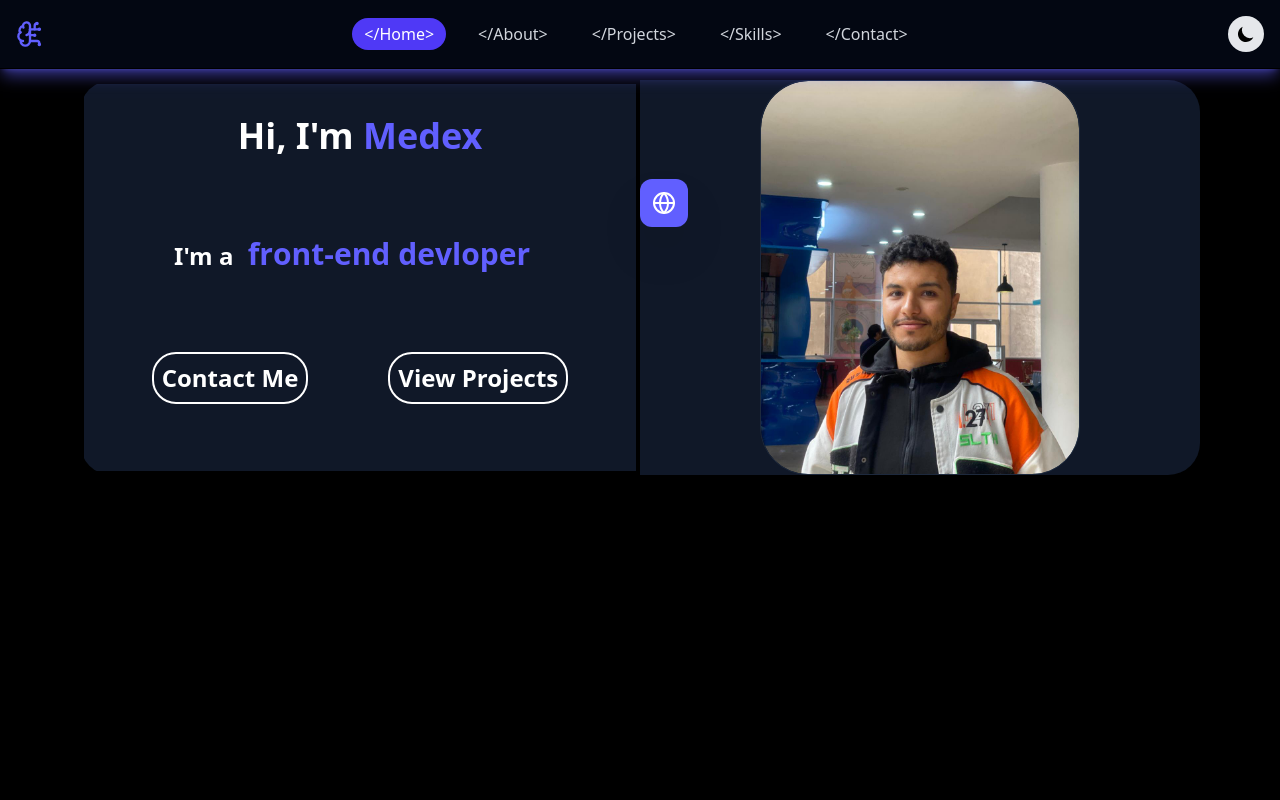
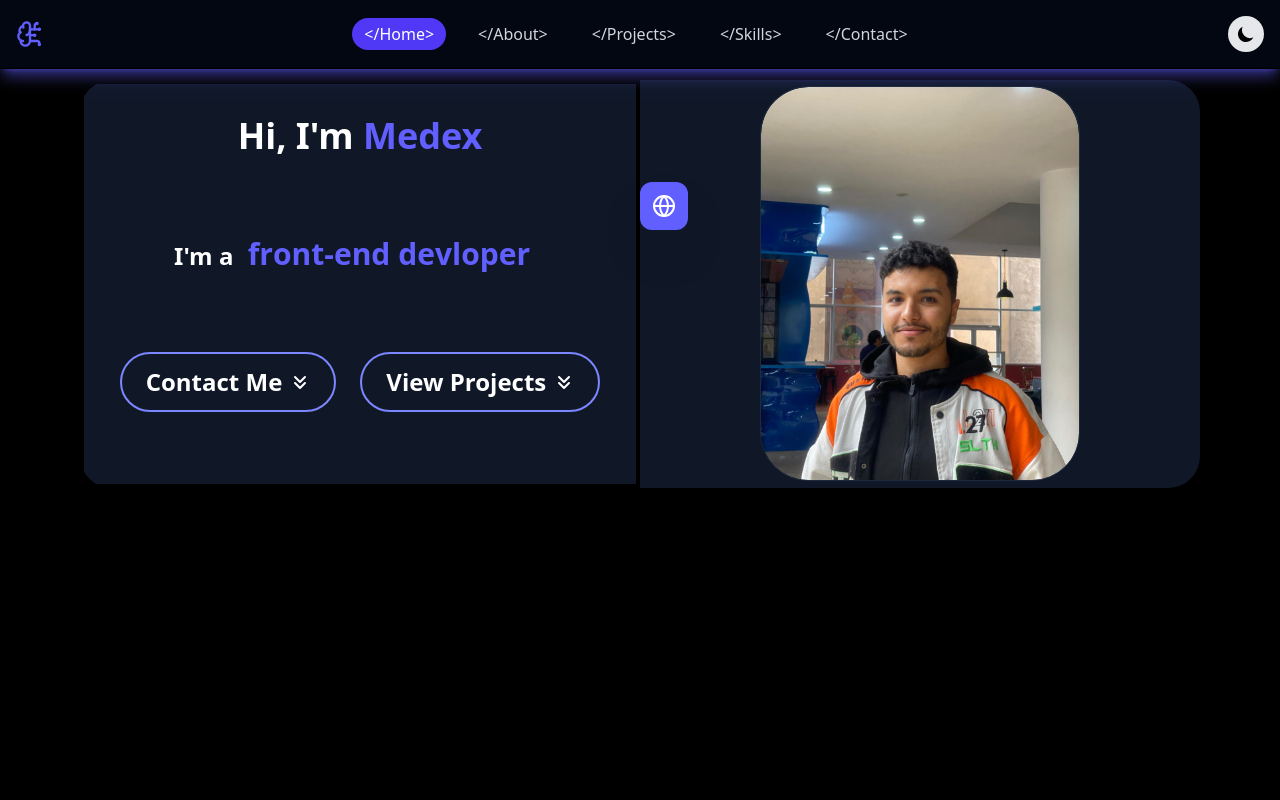
Before and after one commit to a7med02/nextjs-portfolio, a Next.js app: page / in a window 1280 px wide. Shown: the top 800 px of the page. Built offline with nearby package versions, Linux system fonts and the light colour scheme.

Commit message:
addin some future

```diff
--- a/src/components/HeroSection.tsx
+++ b/src/components/HeroSection.tsx
@@ -5,6 +5,7 @@ import { GlareCard } from "./ui/glare-card";
 import Link from "next/link";
 import { FlipWords } from "./ui/flip-words";
 import {  Globe } from "lucide-react";
+import { motion } from "framer-motion";
 export default function HeroSection() {
     const words = ["full-stack devloper", "front-end devloper", "back-end devloper", "software engineer student"];
     return (<div className="bg-gray-900 m-4 grid md:grid-cols-2 rounded-4xl ">
@@ -17,18 +18,67 @@ export default function HeroSection() {
                     <div className="text-2xl text-white font-semibold text-center mt-20 ">
                         I'm a  <FlipWords words={words}/>
                     </div>
-                    <div className="text-white text-center text-lg flex justify-center mt-20 gap-4 md:gap-20 ">
+                    <div className="text-center flex flex-col sm:flex-row justify-center items-center gap-6 mt-20 mb-10 px-4">
+  {/* Contact Me Button - Scrolls to contact section */}
+  <motion.button
+    whileHover={{ scale: 1.05 }}
+    whileTap={{ scale: 0.95 }}
+    onClick={() => {
+      const contactSection = document.getElementById('contact');
+      if (contactSection) {
+        contactSection.scrollIntoView({ behavior: 'smooth' });
+      }
+    }}
+    className="relative group border-2 border-indigo-400 dark:border-indigo-600 text-white text-xl md:text-2xl font-semibold rounded-full px-6 py-3 hover:bg-indigo-600/20 transition-all duration-300 w-full sm:w-auto max-w-xs"
+  >
+    <span className="relative z-10 flex items-center justify-center gap-2">
+      Contact Me
+      <svg
+        xmlns="http://www.w3.org/2000/svg"
+        className="h-5 w-5 group-hover:translate-y-1 transition-transform"
+        viewBox="0 0 20 20"
+        fill="currentColor"
+      >
+        <path
+          fillRule="evenodd"
+          d="M15.707 4.293a1 1 0 010 1.414l-5 5a1 1 0 01-1.414 0l-5-5a1 1 0 011.414-1.414L10 8.586l4.293-4.293a1 1 0 011.414 0zm0 6a1 1 0 010 1.414l-5 5a1 1 0 01-1.414 0l-5-5a1 1 0 111.414-1.414L10 14.586l4.293-4.293a1 1 0 011.414 0z"
+          clipRule="evenodd"
+        />
+      </svg>
+    </span>
+    <span className="absolute inset-0 rounded-full bg-indigo-600 opacity-0 group-hover:opacity-10 transition-opacity duration-300"></span>
+  </motion.button>
 
-                        <button className="border-white border-2 text-2xl font-semibold rounded-3xl p-2 hover:bg-indigo-500">
-                            <Link href="/contact">
-                                 Contact Me
-                            </Link>
-                        </button>
-                        <button onClick={() =>window.scrollTo({top:document.body.scrollHeight, behavior: 'smooth'})}
-                        className="border-white border-2 text-2xl font-semibold rounded-3xl p-2  hover:bg-indigo-500">
-                                View Projects
-                        </button>
-                    </div>
+  {/* View Projects Button */}
+  <motion.button
+    whileHover={{ scale: 1.05 }}
+    whileTap={{ scale: 0.95 }}
+    onClick={() => {
+      const projectsSection = document.getElementById('projects');
+      if (projectsSection) {
+        projectsSection.scrollIntoView({ behavior: 'smooth' });
+      }
+    }}
+    className="relative group border-2 border-indigo-400 dark:border-indigo-600 text-white text-xl md:text-2xl font-semibold rounded-full px-6 py-3 hover:bg-indigo-600/20 transition-all duration-300 w-full sm:w-auto max-w-xs"
+  >
+    <span className="relative z-10 flex items-center justify-center gap-2">
+      View Projects
+      <svg
+        xmlns="http://www.w3.org/2000/svg"
+        className="h-5 w-5 group-hover:translate-y-1 transition-transform"
+        viewBox="0 0 20 20"
+        fill="currentColor"
+      >
+        <path
+          fillRule="evenodd"
+          d="M15.707 4.293a1 1 0 010 1.414l-5 5a1 1 0 01-1.414 0l-5-5a1 1 0 011.414-1.414L10 8.586l4.293-4.293a1 1 0 011.414 0zm0 6a1 1 0 010 1.414l-5 5a1 1 0 01-1.414 0l-5-5a1 1 0 111.414-1.414L10 14.586l4.293-4.293a1 1 0 011.414 0z"
+          clipRule="evenodd"
+        />
+      </svg>
+    </span>
+    <span className="absolute inset-0 rounded-full bg-indigo-600 opacity-0 group-hover:opacity-10 transition-opacity duration-300"></span>
+  </motion.button>
+</div>
             </div>
             <div className="flex justify-center items-center relative">
                 <GlareCard className="">
```
